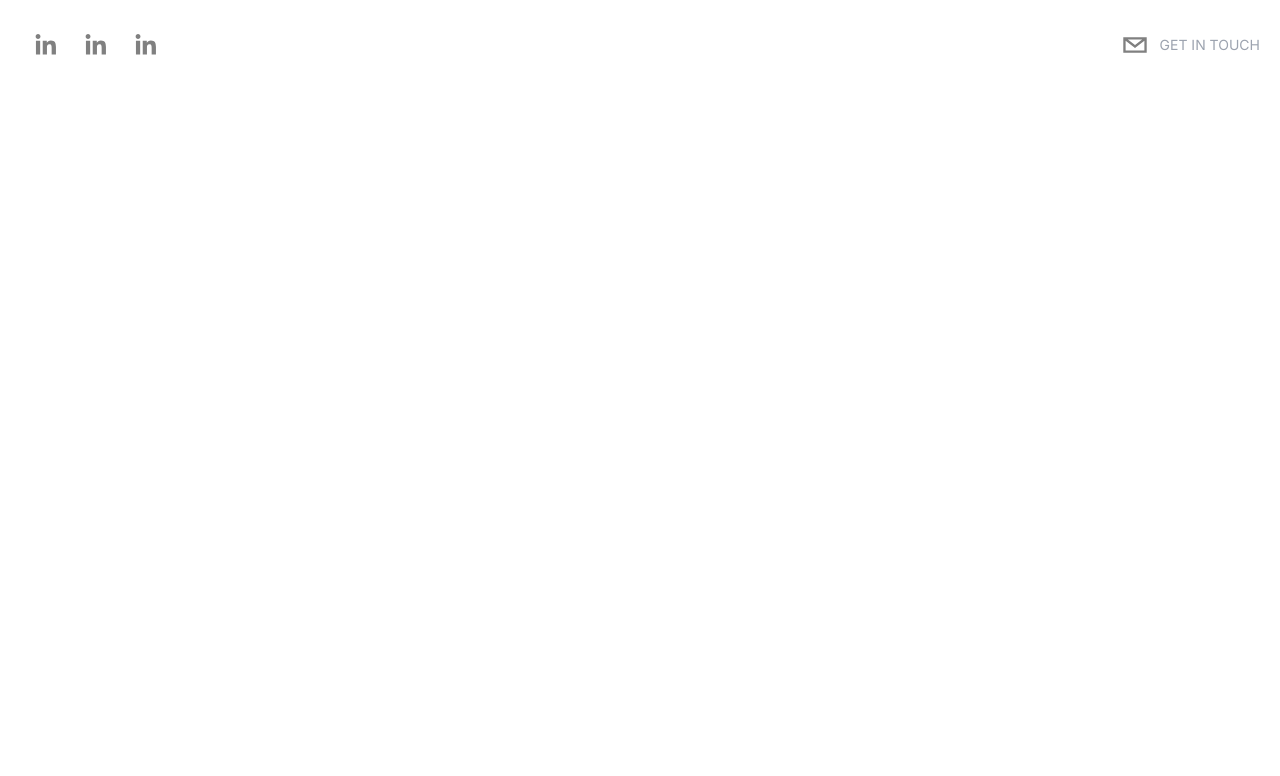
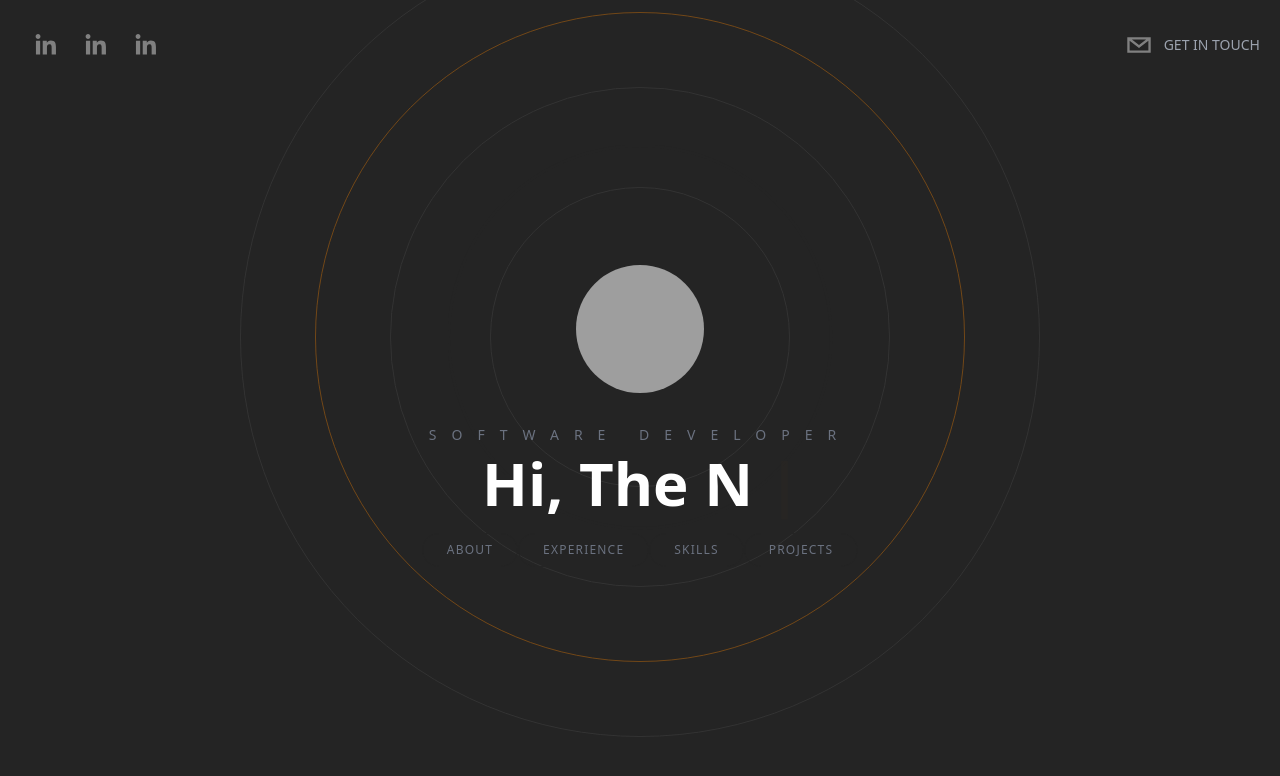
Before and after one commit to AjitSingh-Brar/Portfolio-2.0, a Next.js app: page / in a window 1280 px wide. Shown: the top 776 px of the page. Built offline with nearby package versions, Linux system fonts and the light colour scheme; grey boxes are pictures that could not be loaded.

Commit message:
CRT: Built the Hero Section

```diff
--- a/package.json
+++ b/package.json
@@ -13,6 +13,7 @@
     "next": "^14.0.1",
     "react": "^18.2.0",
     "react-dom": "^18.2.0",
+    "react-simple-typewriter": "^5.0.1",
     "react-social-icons": "^6.4.0"
   },
   "devDependencies": {
--- a/src/app/globals.css
+++ b/src/app/globals.css
@@ -1,3 +1,11 @@
 @tailwind base;
 @tailwind components;
 @tailwind utilities;
+
+@layer components {
+    .heroButton {
+        @apply px-6 py-2 border border-[#242424] rounded-full uppercase text-xs
+        tracking-widest text-gray-500 transition-all
+        hover:border-[#F7AB0A]/50 hover:text-[#F7AB0A]/50
+    }
+}
--- a/src/app/layout.tsx
+++ b/src/app/layout.tsx
@@ -16,7 +16,7 @@
 }) {
   return (
     <html lang="en">
-      <body className={inter.className}>{children}</body>
+      <body>{children}</body>
     </html>
   )
 }
--- a/src/app/page.tsx
+++ b/src/app/page.tsx
@@ -1,12 +1,16 @@
 import Header from "@/components/Header";
+import Hero from "@/components/Hero";
 
 export default function Home() {
   return (
-    <div>
+    <div className="bg-[rgb(36,36,36)] text-white h-screen snap-y snap-mandatory
+    overflow-scroll z-0">
       <Header />
 
       {/* Hero */}
-
+      <section id="hero" className="snap-center">
+        <Hero />
+      </section>
       {/* About */}
 
       {/* Experience */}
--- /dev/null
+++ b/src/components/BackgroundCircles.tsx
@@ -0,0 +1,39 @@
+"use client";
+import React from "react";
+import { motion } from "framer-motion";
+
+type Props = {};
+
+function BackgroundCircles({}: Props) {
+  return (
+    <motion.div
+      initial={{
+        opacity: 0,
+      }}
+      animate={{
+        scale: [1, 2, 2, 3, 1],
+        opacity: [0.1, 0.2, 0.4, 0.8, 0.1, 1.0],
+        borderRadius: ["20%", "20%", "50%", "80%", "20%"],
+      }}
+      transition={{
+        duration: 2.5,
+      }}
+      className="relative flex justify-center items-center"
+    >
+      <div
+        className="absolute border border-[#333333] rounded-full h-[200px] w-[200px] mt-52
+        animate-ping"
+      />
+      <div className="border border-[#333333] rounded-full h-[300px] w-[300px] mt-52 absolute" />
+      <div className="border border-[#333333] rounded-full h-[500px] w-[500px] mt-52 absolute" />
+      <div className="border border-[#ff8800] rounded-full opacity-20 h-[650px] w-[650px]
+        absolute mt-52 animate-pulse"
+      />
+      <div className="rounded-full border border-[#333333] h-[800px] w-[800px] absolute
+        mt-52"
+      />
+    </motion.div>
+  );
+}
+
+export default BackgroundCircles;
--- a/src/components/Header.tsx
+++ b/src/components/Header.tsx
@@ -1,5 +1,4 @@
-'use client';
-
+"use client";
 import React from "react";
 import { SocialIcon } from "react-social-icons";
 import { motion } from "framer-motion";
--- /dev/null
+++ b/src/components/Hero.tsx
@@ -0,0 +1,53 @@
+"use client";
+import React from "react";
+import { Cursor, useTypewriter } from "react-simple-typewriter";
+import BackgroundCircles from "./BackgroundCircles";
+import Link from "next/link";
+
+type Props = {};
+
+function Hero({}: Props) {
+  const [text, count] = useTypewriter({
+    words: [
+      "Hi, The Name's Ajit Singh Brar",
+      "Guy-who-enjoys-Coffee.tsx",
+      "<ButLovesToCodeMore />",
+    ],
+    loop: true,
+    delaySpeed: 2000,
+  });
+  return (
+    <div className="h-screen flex flex-col space-y-8 items-center justify-center
+    text-center overflow-hidden">
+      <BackgroundCircles />
+      <img
+        className="relative rounded-full h-32 w-32 mx-auto object-cover"
+        src="https://i.pinimg.com/550x/d5/fb/dd/d5fbddcf5e453bf3cb8eabe09b0827f0.jpg"
+        alt=""
+      />
+      <div className="z-20">
+      <h2 className="text-sm uppercase text-gray-500 pb-2 tracking-[15px]">Software Developer</h2>
+      <h1 className="text-5xl xl:text-6xl font-semibold px-10">
+        <span className="mr-3">{text}</span>
+        <Cursor cursorColor="#ff8800" />
+      </h1>
+      <div className="pt-5">
+        <Link href="#about">
+            <button className="heroButton">About</button>
+        </Link>
+        <Link href="#experience">
+        <button className="heroButton">Experience</button>
+            </Link>
+        <Link href="#skills">
+            <button className="heroButton">Skills</button>
+        </Link>
+        <Link href="#projects">
+            <button className="heroButton">Projects</button>
+        </Link>
+      </div>
+      </div>
+    </div>
+  );
+}
+
+export default Hero;
```
Also changed, not shown: 1 other file (tests, documents, lock files or other folders).
